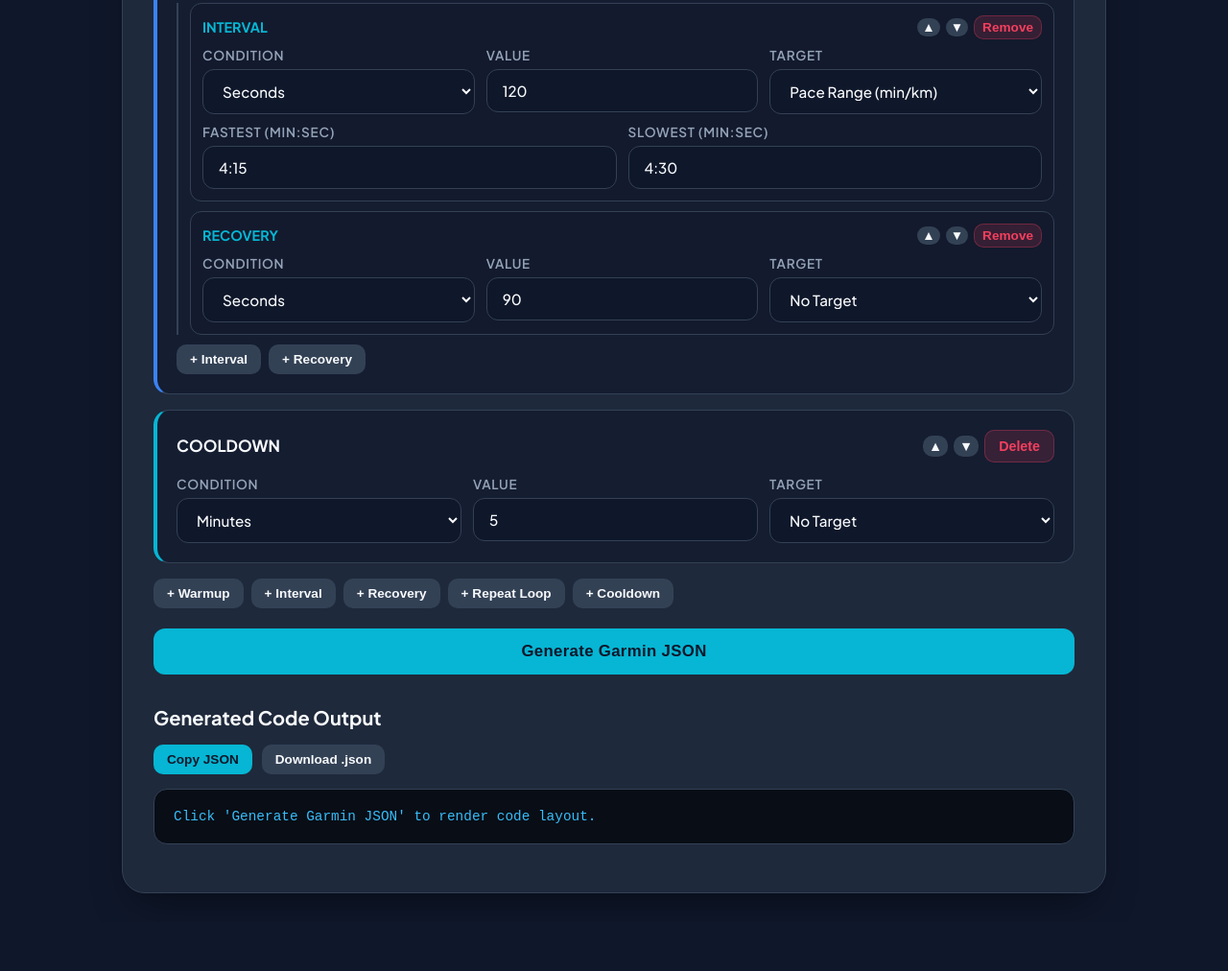
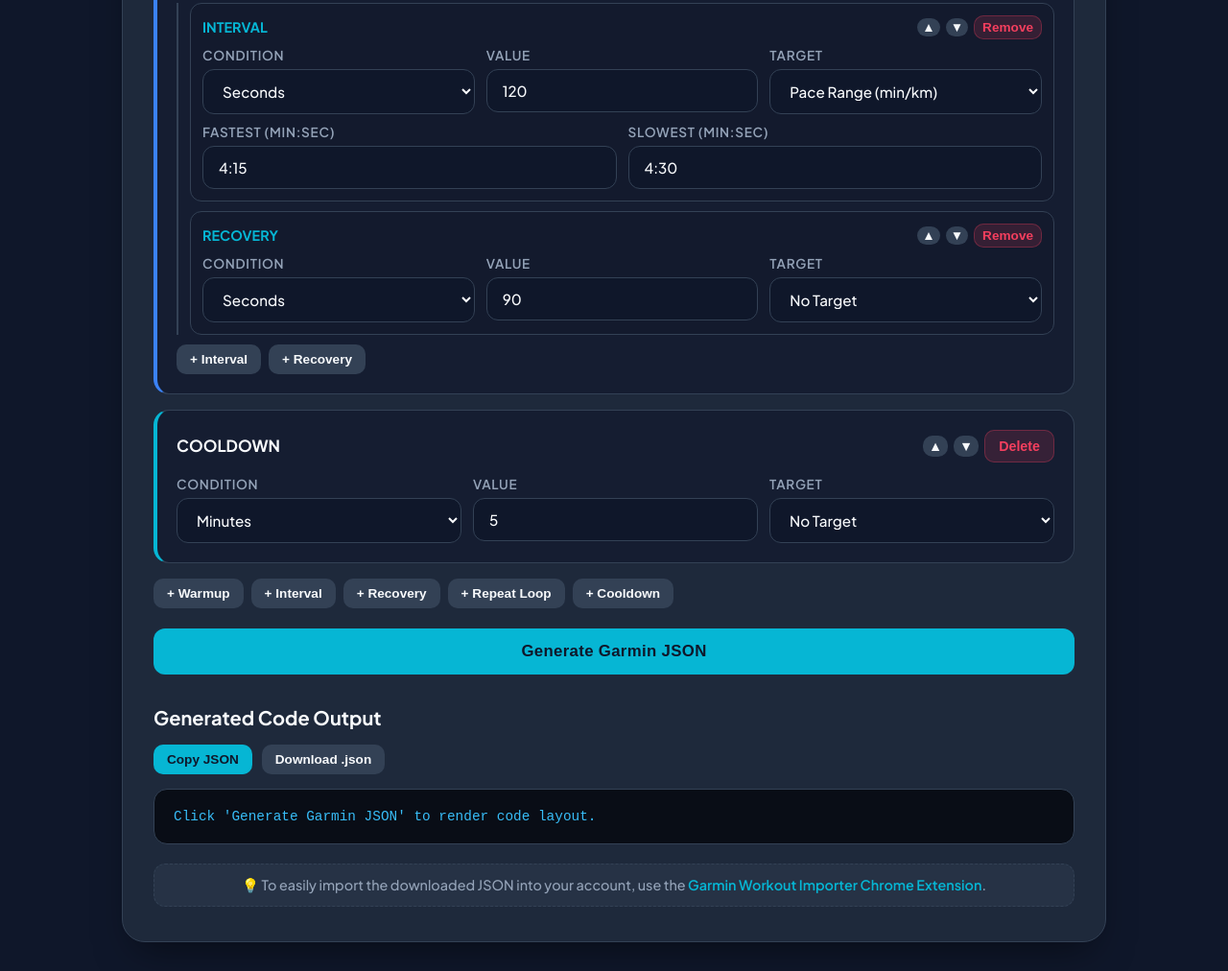
Before and after one commit to emanuelfs4/garmin-workout-builder, a plain HTML site: page index.html in a window 1280 px wide. Shown: the part 752-1764 px from the top of the page at 96% size. Before the commit the page ends 1713 px from the top, so only its background shows below. Drawn offline with Linux system fonts and the light colour scheme.

Commit message:
Add Extension reference

```diff
--- a/index.html
+++ b/index.html
@@ -209,6 +209,27 @@
       border: 1px solid rgba(6, 182, 212, 0.2);
     }
 
+    .import-tip {
+      margin-top: 20px;
+      padding: 12px 16px;
+      background: rgba(51, 65, 85, 0.4);
+      border-radius: 12px;
+      border: 1px dashed var(--border-color);
+      font-size: 0.9em;
+      color: var(--text-muted);
+      text-align: center;
+    }
+
+    .import-tip a {
+      color: var(--accent);
+      text-decoration: none;
+      font-weight: 600;
+    }
+
+    .import-tip a:hover {
+      text-decoration: underline;
+    }
+
     pre {
       background: #090d16;
       color: #38bdf8;
@@ -271,6 +292,11 @@
     <button type="button" class="modern-btn btn-secondary btn-small" id="downloadBtn">Download .json</button>
   </div>
   <pre id="outputJson">Click 'Generate Garmin JSON' to render code layout.</pre>
+
+  <div class="import-tip">
+    💡 To easily import the downloaded JSON into your account, use the
+    <a href="https://chromewebstore.google.com/detail/faebbfokokipdpkbolpbpfadmgdbanpo?utm_source=item-share-cb" target="_blank">Garmin Workout Importer Chrome Extension</a>.
+  </div>
 </div>
 
 <script>
```
